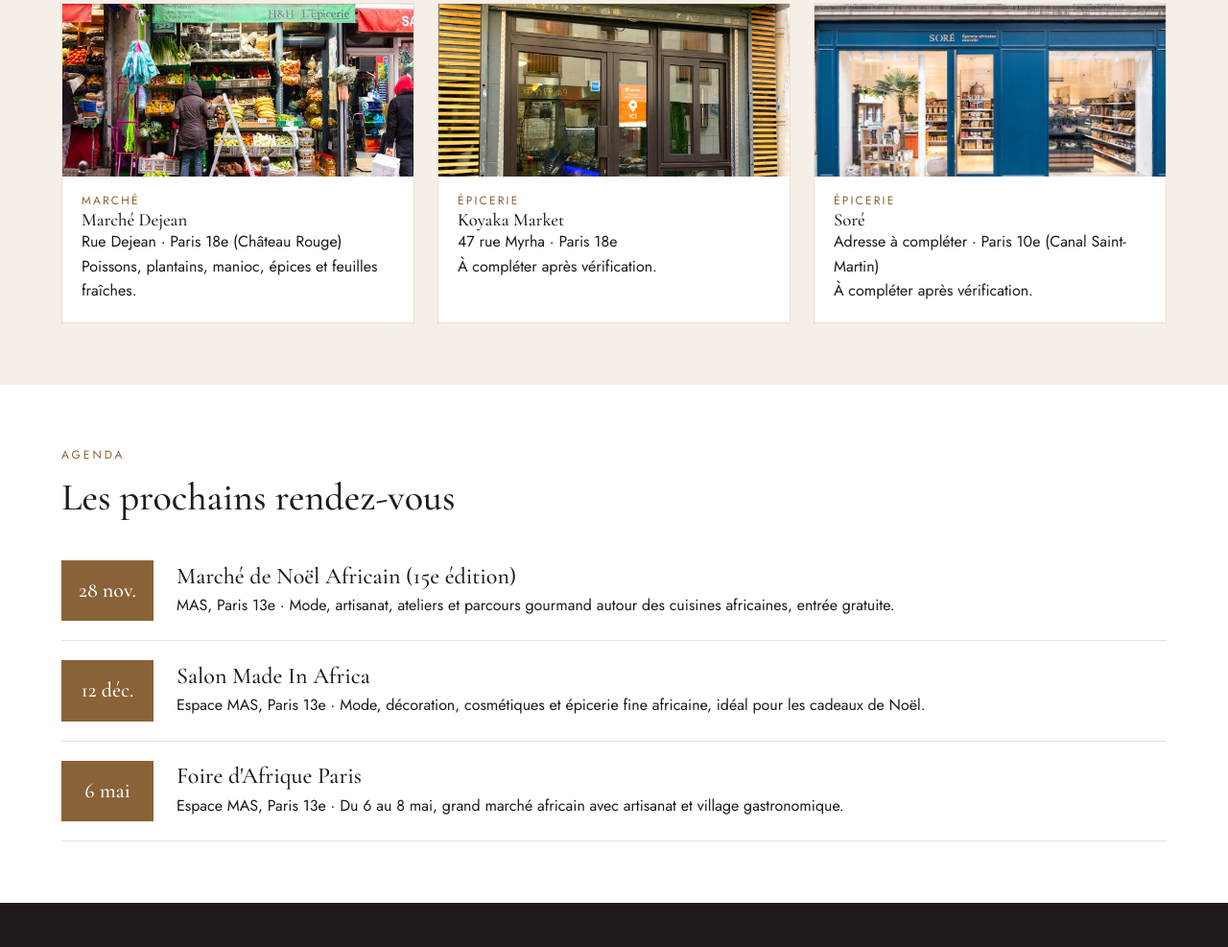
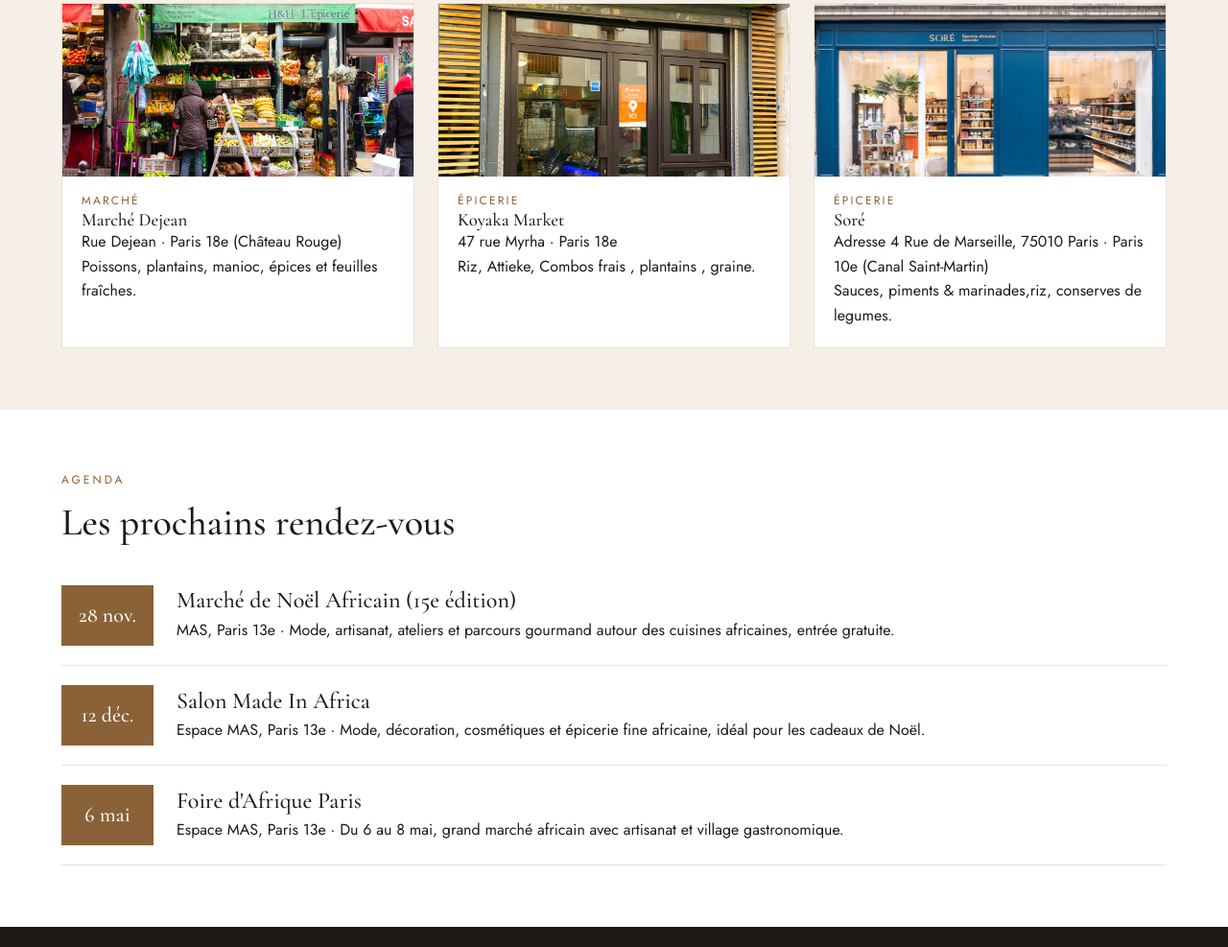
Before and after one commit to Safoura3/Projet-html-css, a plain HTML site: page pages/marche.html in a window 1280 px wide. Shown: the part 1694-2681 px from the top of the page at 96% size. Drawn offline with nearby package versions, Linux system fonts and the light colour scheme.

Commit message:
MArché dernière modifs & README

```diff
--- a/pages/marche.html
+++ b/pages/marche.html
@@ -143,15 +143,15 @@
         <p class="carte-type">Épicerie</p>
         <h3>Koyaka Market</h3>
         <p>47 rue Myrha · Paris 18e</p>
-        <p>À compléter après vérification.</p>
+        <p>Riz, Attieke, Combos frais , plantains , graine.</p>
       </article>
 
       <article class="carte-adresse">
         <img src="../img/marche/epicerie-3.webp" alt="Rayon de produits africains de la cantine-épicerie Soré">
         <p class="carte-type">Épicerie</p>
         <h3>Soré</h3>
-        <p>Adresse à compléter · Paris 10e (Canal Saint-Martin)</p>
-        <p>À compléter après vérification.</p>
+        <p>Adresse 4 Rue de Marseille, 75010 Paris · Paris 10e (Canal Saint-Martin)</p>
+        <p>Sauces, piments & marinades,riz, conserves de legumes.</p>
       </article>
     </div>
   </div>
```
Also changed, not shown: 1 other file.
